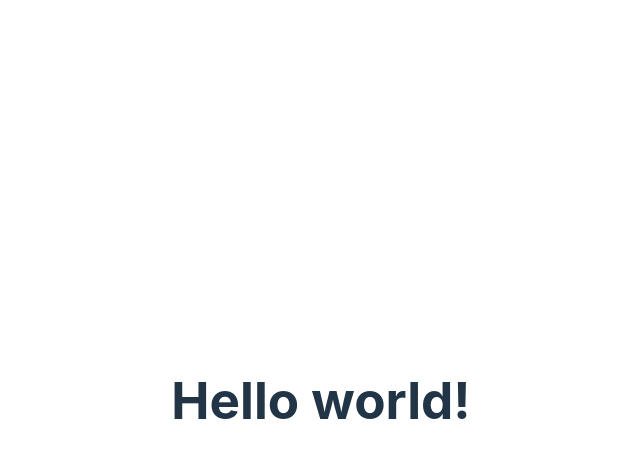
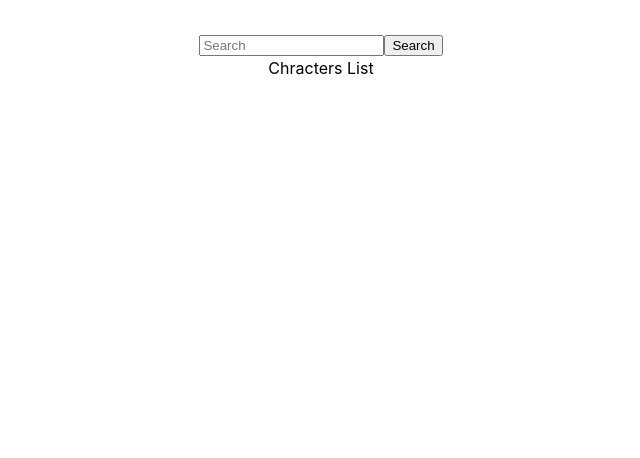
Before and after one commit to allaprischepa/rick-morty-app, a React (Vite) app: page / in a window 1280 px wide. Shown: the top 458 px of the page, without its empty margins (319-959 px from the left). Built offline with nearby package versions, Linux system fonts and the light colour scheme.

Commit message:
feat: start implementing the page

```diff
--- a/package.json
+++ b/package.json
@@ -32,6 +32,7 @@
     "husky": "^8.0.3",
     "lint-staged": "^15.0.2",
     "prettier": "^3.0.3",
+    "sass": "^1.69.4",
     "typescript": "^5.0.2",
     "vite": "^4.4.5"
   }
--- a/src/App.css
+++ b/src/App.scss
@@ -1,6 +1,8 @@
 #root {
   max-width: 1280px;
   margin: 0 auto;
+  display: flex;
+  flex-direction: column;
   padding: 2rem;
   text-align: center;
 }
--- a/src/App.tsx
+++ b/src/App.tsx
@@ -1,11 +1,33 @@
-import './App.css';
+import { Component } from 'react';
+import './App.scss';
+import CharactersList from './components/Characters/CharactersList';
+import SearchBar from './components/SearchBar';
 
-function App() {
-  return (
-    <>
-      <h1>Hello world!</h1>
-    </>
-  );
+const SEARCH_TERM_NAME = 'RMAppSearchTerm';
+const savedTerm = localStorage.getItem(SEARCH_TERM_NAME);
+
+class App extends Component {
+  state = {
+    searchTerm: savedTerm ? savedTerm : '',
+  };
+
+  updateSearchTerm = (value: string) => {
+    console.log(value);
+    this.setState({ searchTerm: value });
+    localStorage.setItem(SEARCH_TERM_NAME, value);
+  };
+
+  render() {
+    return (
+      <>
+        <SearchBar
+          searchTerm={this.state.searchTerm}
+          updateSearchTerm={this.updateSearchTerm}
+        ></SearchBar>
+        <CharactersList searchTerm={this.state.searchTerm}></CharactersList>
+      </>
+    );
+  }
 }
 
 export default App;
--- /dev/null
+++ b/src/components/Characters/CharactersList.tsx
@@ -0,0 +1,6 @@
+function CharactersList(props: { searchTerm: string }) {
+  console.log(`list: ${props.searchTerm}`);
+  return <div className="characters-list">Chracters List</div>;
+}
+
+export default CharactersList;
--- /dev/null
+++ b/src/components/SearchBar.tsx
@@ -0,0 +1,34 @@
+import { Component, FormEvent } from 'react';
+
+interface AppProps {
+  searchTerm: string;
+  updateSearchTerm: (value: string) => void;
+}
+
+class SearchBar extends Component<AppProps> {
+  handleSubmit = (event: FormEvent<HTMLFormElement>) => {
+    event.preventDefault();
+
+    const searchInput = event.currentTarget.elements.namedItem('searchInput');
+
+    if (searchInput instanceof HTMLInputElement) {
+      this.props.updateSearchTerm(searchInput.value);
+    }
+  };
+
+  render() {
+    return (
+      <form className="search-bar" onSubmit={this.handleSubmit}>
+        <input
+          type="text"
+          name="searchInput"
+          defaultValue={this.props.searchTerm}
+          placeholder="Search"
+        ></input>
+        <input type="submit" value="Search"></input>
+      </form>
+    );
+  }
+}
+
+export default SearchBar;
--- a/src/index.css
+++ /dev/null
@@ -1,69 +0,0 @@
-:root {
-  font-family: Inter, system-ui, Avenir, Helvetica, Arial, sans-serif;
-  line-height: 1.5;
-  font-weight: 400;
-
-  color-scheme: light dark;
-  color: rgba(255, 255, 255, 0.87);
-  background-color: #242424;
-
-  font-synthesis: none;
-  text-rendering: optimizeLegibility;
-  -webkit-font-smoothing: antialiased;
-  -moz-osx-font-smoothing: grayscale;
-  -webkit-text-size-adjust: 100%;
-}
-
-a {
-  font-weight: 500;
-  color: #646cff;
-  text-decoration: inherit;
-}
-a:hover {
-  color: #535bf2;
-}
-
-body {
-  margin: 0;
-  display: flex;
-  place-items: center;
-  min-width: 320px;
-  min-height: 100vh;
-}
-
-h1 {
-  font-size: 3.2em;
-  line-height: 1.1;
-}
-
-button {
-  border-radius: 8px;
-  border: 1px solid transparent;
-  padding: 0.6em 1.2em;
-  font-size: 1em;
-  font-weight: 500;
-  font-family: inherit;
-  background-color: #1a1a1a;
-  cursor: pointer;
-  transition: border-color 0.25s;
-}
-button:hover {
-  border-color: #646cff;
-}
-button:focus,
-button:focus-visible {
-  outline: 4px auto -webkit-focus-ring-color;
-}
-
-@media (prefers-color-scheme: light) {
-  :root {
-    color: #213547;
-    background-color: #ffffff;
-  }
-  a:hover {
-    color: #747bff;
-  }
-  button {
-    background-color: #f9f9f9;
-  }
-}
--- /dev/null
+++ b/src/index.scss
@@ -0,0 +1,32 @@
+:root {
+  font-family: Inter, system-ui, Avenir, Helvetica, Arial, sans-serif;
+  line-height: 1.5;
+  font-weight: 400;
+
+  font-synthesis: none;
+  text-rendering: optimizeLegibility;
+  -webkit-font-smoothing: antialiased;
+  -moz-osx-font-smoothing: grayscale;
+  -webkit-text-size-adjust: 100%;
+}
+
+a {
+  font-weight: 500;
+  color: #646cff;
+  text-decoration: inherit;
+}
+a:hover {
+  color: #535bf2;
+}
+
+body {
+  margin: 0;
+  display: flex;
+  min-width: 320px;
+  min-height: 100vh;
+}
+
+h1 {
+  font-size: 3.2em;
+  line-height: 1.1;
+}
--- a/src/main.tsx
+++ b/src/main.tsx
@@ -1,7 +1,7 @@
 import React from 'react';
 import ReactDOM from 'react-dom/client';
-import App from './App.tsx';
-import './index.css';
+import App from './App';
+import './index.scss';
 
 ReactDOM.createRoot(document.getElementById('root')!).render(
   <React.StrictMode>
```
Also changed, not shown: 1 other file (tests, documents, lock files or other folders).
